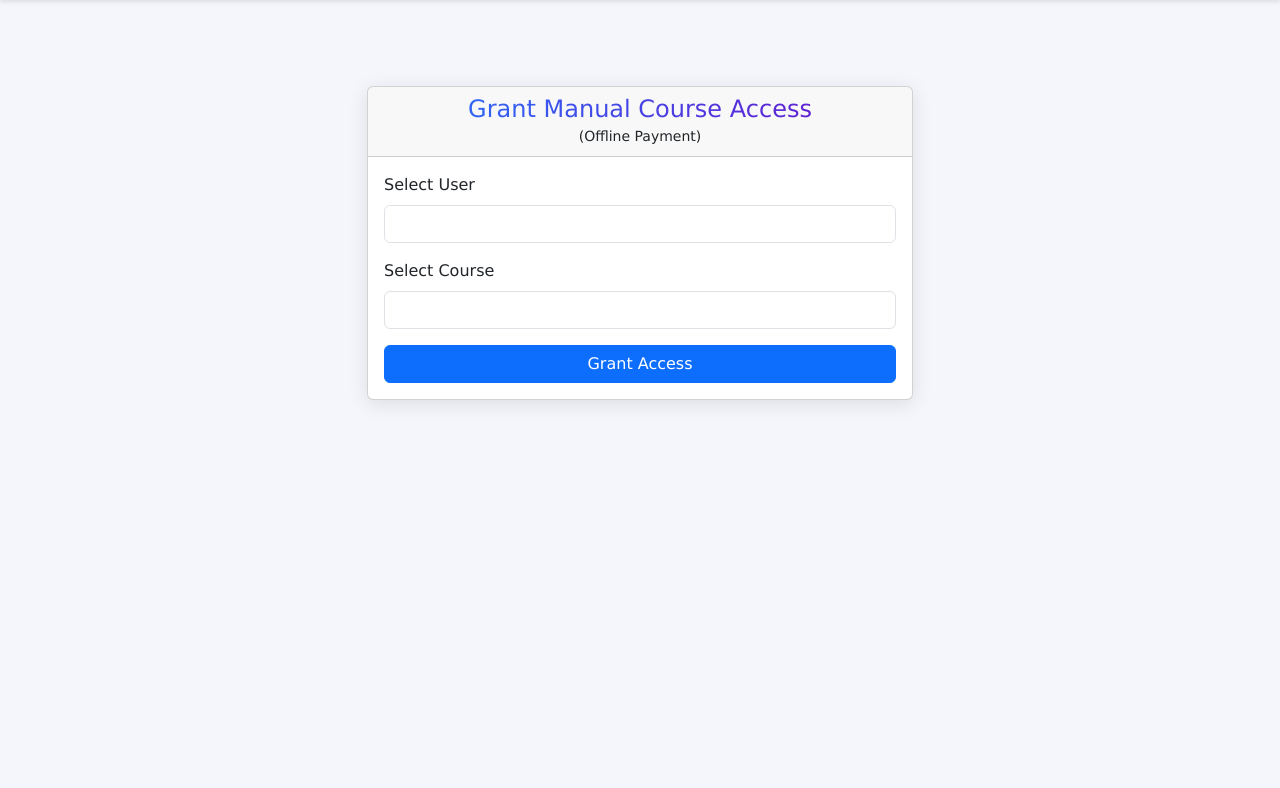
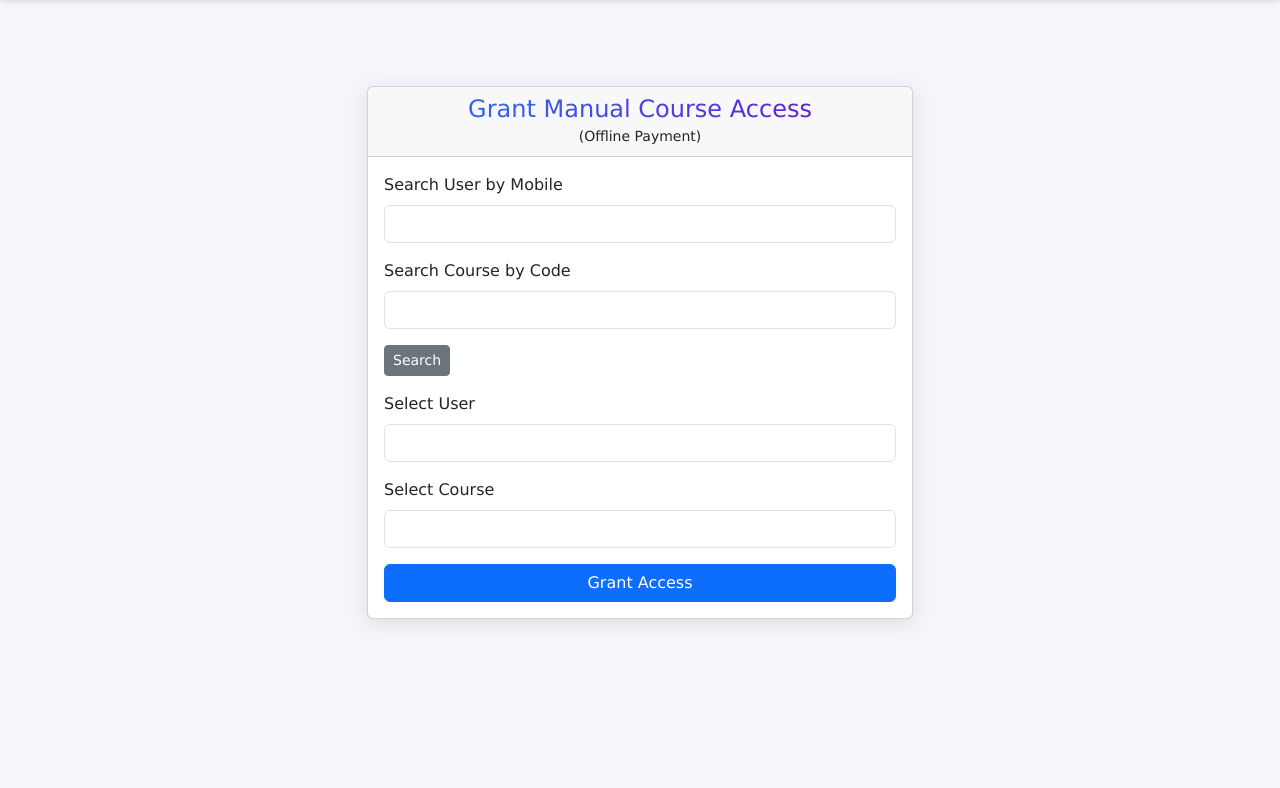
Before and after one commit to teim-projects/lms, a Django app: page /grant-access/ in a window 1280 px wide. Shown: the part 74-862 px from the top of the page. Run offline with Django 5.2, Linux system fonts and the light colour scheme; the visitor is signed in with stand-in values (Sample User, id 1); data comes from the database, SQL or seed files in the repository; data that the repository does not hold is empty; some libraries are stand-ins or nearby versions.

Commit message:
search bar in grand accesss

```diff
--- a/lms/lmsapp/models.py
+++ b/lms/lmsapp/models.py
@@ -134,6 +134,9 @@ class PaidCourse(models.Model):
     about = models.TextField(blank=True, null=True)
     benefits = models.TextField(blank=True, null=True)
     testimonials = models.TextField(blank=True, null=True)
+    course_name = models.CharField(max_length=255, default='python')
+
+    course_code = models.CharField(max_length=100, unique=True, default='pending')
 
     def __str__(self):
         return self.course_title
--- a/lms/lmsapp/views.py
+++ b/lms/lmsapp/views.py
@@ -801,6 +801,17 @@ def view_paid_course(request):
 
 
 
+import random
+from .models import PaidCourse
+
+def generate_unique_course_code(course_name):
+    while True:
+        num = random.randint(10, 99)
+        code = f"{course_name.lower()}{num}"
+        if not PaidCourse.objects.filter(course_code=code).exists():
+            return code
+
+
 
 from django.shortcuts import render, redirect
 from .models import PaidCourse
@@ -819,6 +830,11 @@ def create_paid_course(request):
         course_price = request.POST.get('course_price')
         thumbnail = request.FILES.get('thumbnail')
 
+        course_name = request.POST.get('course_name')
+
+        course_code = generate_unique_course_code(course_name)
+
+
         # Save thumbnail file if provided
         if thumbnail:
             fs = FileSystemStorage()
@@ -832,12 +848,18 @@ def create_paid_course(request):
             course_title=course_title,
             duration=duration,
             description=description,
-            about=about,  # ✅
-            benefits=benefits,  # ✅
+            about=about,
+            benefits=benefits,
             instructor_name=instructor_name,
             course_level=course_level,
             course_price=course_price,
-            thumbnail=thumbnail
+            thumbnail=thumbnail,
+
+            course_name=course_name,
+            course_code=course_code,
+
+
+
         )
         return redirect('create_paid_course')
 
@@ -1757,20 +1779,34 @@ def payment_failure(request):
 @login_required
 @user_passes_test(lambda u: u.is_superuser)
 def grant_course_access(request):
-    users = CustomUser.objects.filter(is_staff=False, is_superuser=False).order_by('email')
+    user_query = request.GET.get('user_search', '')
+    course_query = request.GET.get('course_search', '')
+
+    users = CustomUser.objects.filter(is_staff=False, is_superuser=False)
+    if user_query:
+        users = users.filter(mobile__icontains=user_query)
+
     courses = PaidCourse.objects.all()
+    if course_query:
+        courses = courses.filter(course_code__icontains=course_query)
 
     if request.method == "POST":
         user_id = request.POST.get("user_id")
         course_id = request.POST.get("course_id")
 
-        user = CustomUser.objects.get(id=user_id)  # ✅ NOT SubAdmin
+        user = CustomUser.objects.get(id=user_id)
         course = PaidCourse.objects.get(id=course_id)
 
         UserCourseAccess.objects.get_or_create(user=user, course=course)
         return redirect('grant_course_access')
 
-    return render(request, "grant_course_access.html", {"users": users, "courses": courses})
+    return render(request, "grant_course_access.html", {
+        "users": users,
+        "courses": courses,
+        "user_query": user_query,
+        "course_query": course_query,
+    })
+
 
 
 
--- a/lms/templates/grant_course_access.html
+++ b/lms/templates/grant_course_access.html
@@ -1,5 +1,6 @@
 <!DOCTYPE html>
 <html lang="en">
+
 <head>
   <meta charset="UTF-8">
   <title>Grant Manual Access</title>
@@ -8,23 +9,29 @@
     body {
       background: #f4f7fa;
     }
+
     .card {
       margin-top: 60px;
       border-radius: 15px;
       box-shadow: 0 4px 20px rgba(0, 0, 0, 0.1);
     }
+
     .card-header {
       background: #007bff;
       color: #fff;
       border-radius: 15px 15px 0 0;
     }
+
     .form-group label {
       font-weight: 500;
     }
   </style>
 </head>
+
 <body>
   {% include 'Admin_Base.html' %}
+
+
   <div class="main" style="min-height: 100vh;">
 
 
@@ -37,9 +44,26 @@
               <small>(Offline Payment)</small>
             </div>
             <div class="card-body">
+
+              <form method="get" class="mb-3">
+                <div class="form-group">
+                  <label for="user_search">Search User by Mobile</label>
+                  <input type="text" class="form-control" name="user_search" id="user_search" value="{{ user_query }}">
+                </div>
+                <div class="form-group">
+                  <label for="course_search">Search Course by Code</label>
+                  <input type="text" class="form-control" name="course_search" id="course_search"
+                    value="{{ course_query }}">
+                </div>
+                <button type="submit" class="btn btn-sm btn-secondary">Search</button>
+              </form>
+
+
+
+
+
               <form method="POST">
                 {% csrf_token %}
-
                 <div class="form-group">
                   <label for="user_id">Select User</label>
                   <select name="user_id" class="form-control" required>
@@ -53,13 +77,14 @@
                   <label for="course_id">Select Course</label>
                   <select name="course_id" class="form-control" required>
                     {% for course in courses %}
-                  <option value="{{ course.id }}">{{ course.course_title }}</option>
+                    <option value="{{ course.id }}">{{ course.course_title }} ({{ course.course_code }})</option>
                     {% endfor %}
                   </select>
                 </div>
 
                 <button type="submit" class="btn btn-primary btn-block">Grant Access</button>
               </form>
+
             </div>
           </div>
         </div>
@@ -70,4 +95,5 @@
   {% include 'footer.html' %}
 
 </body>
+
 </html>
```
Also changed, not shown: lms/templates/paid_course.html (+7 -0 lines), lms/lmsapp/migrations/0032_paidcourse_course_name.py (added), lms/lmsapp/migrations/0033_paidcourse_course_code.py (added), lms/lmsapp/migrations/0034_alter_paidcourse_course_code.py (added). Lines whose indentation alone changed are shown as unchanged.
